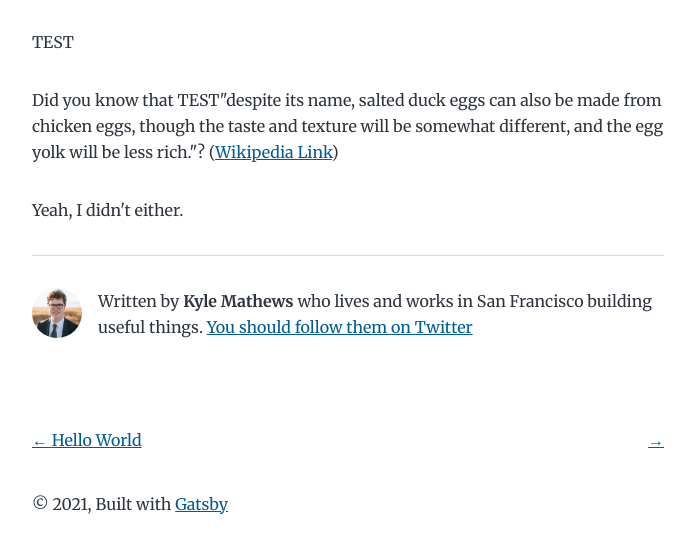
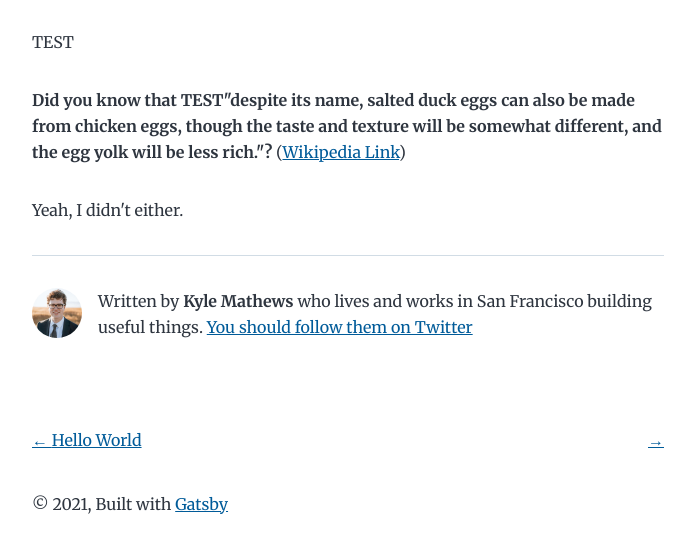
Before and after one commit to flisowna/boxtribute-demo-stackbit, a Gatsby site: page /my-second-post/ in a window 1280 px wide. Shown: the part 211-764 px from the top of the page, without its empty margins (292-986 px from the left). Built offline with nearby package versions, Linux system fonts and the light colour scheme; Gatsby itself is replaced by a stand-in of ours.

Commit message:
index.md: updated markdown_content

```diff
--- a/content/blog/my-second-post/index.md
+++ b/content/blog/my-second-post/index.md
@@ -4,9 +4,9 @@ date: '2015-05-06T23:46:37.121Z'
 ---
 TEST
 
-Did you know that TEST"despite its name, salted duck eggs can also be made from
+**Did you know that TEST"despite its name, salted duck eggs can also be made from
 chicken eggs, though the taste and texture will be somewhat different, and the
-egg yolk will be less rich."?
+egg yolk will be less rich."?**
 ([Wikipedia Link](https://en.wikipedia.org/wiki/Salted_duck_egg))
 
 Yeah, I didn't either.
```
